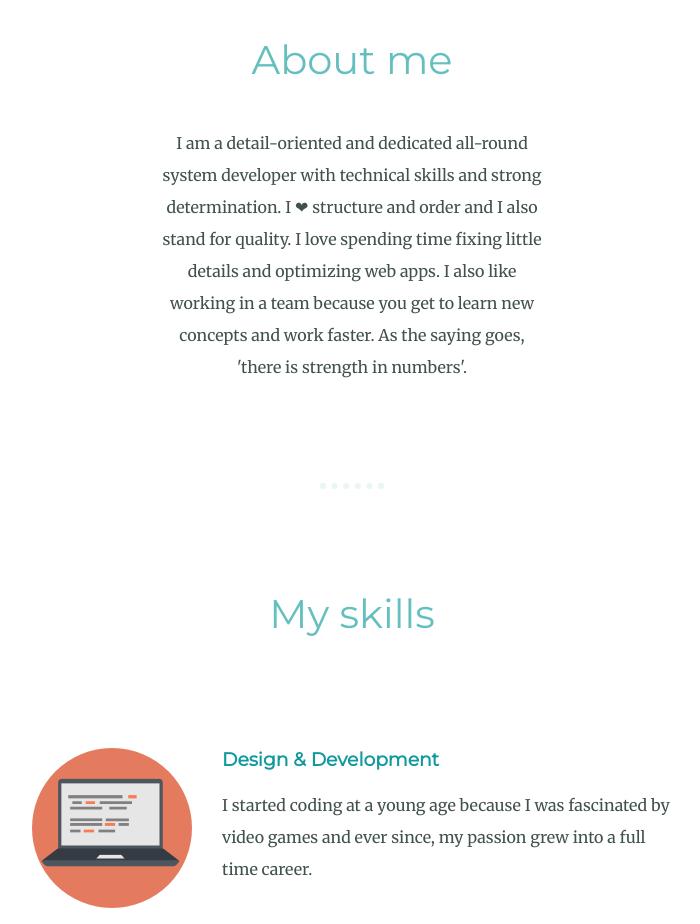
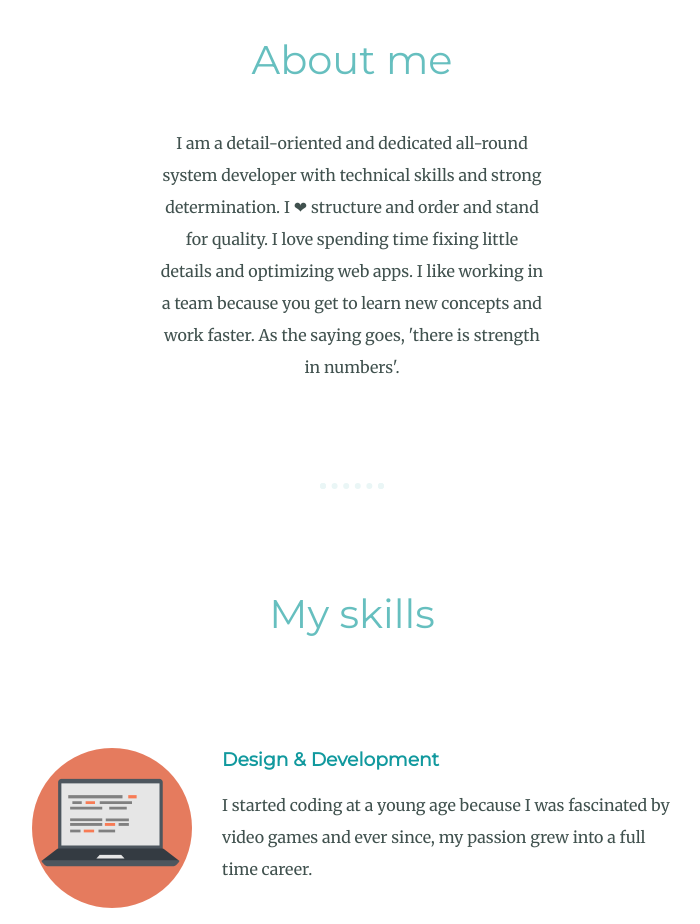
Before and after one commit to Elan-Katheryne/my-resume, a plain HTML site: page index.html in a window 1280 px wide. Shown: the part 1070-1994 px from the top of the page, without its empty margins (288-988 px from the left). Drawn offline with Linux system fonts and the light colour scheme; a web font is replaced by a local one.

Commit message:
Updated index.html

```diff
--- a/index.html
+++ b/index.html
@@ -21,8 +21,8 @@
     <div class="profile">
       <img src="images/file.png" alt="my profile">
       <h2>About me</h2>
-      <p class="intro">I am a detail-oriented and dedicated all-round system developer with technical skills and strong determination. I ❤ structure and order and I also stand for quality. I love spending time fixing little details and optimizing web apps. I
-        also like working in a team because you get to learn new concepts and work faster. As the saying goes, 'there is strength in numbers'. </p>
+      <p class="intro">I am a detail-oriented and dedicated all-round system developer with technical skills and strong determination. I ❤ structure and order and stand for quality. I love spending time fixing little details and optimizing web apps. I
+        like working in a team because you get to learn new concepts and work faster. As the saying goes, 'there is strength in numbers'. </p>
     </div>
     <hr>
     <div class="skills">
```
